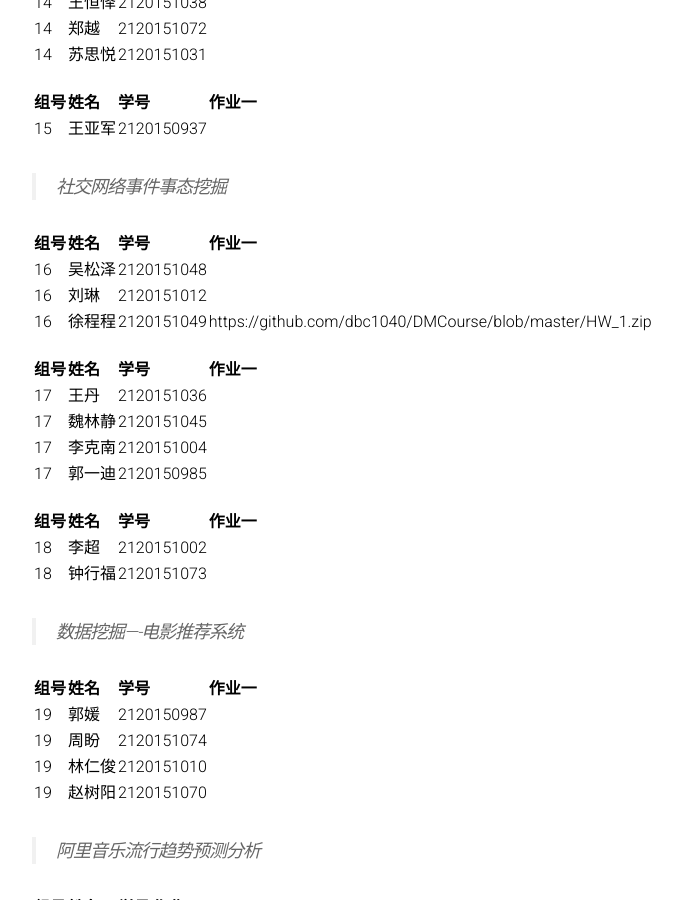
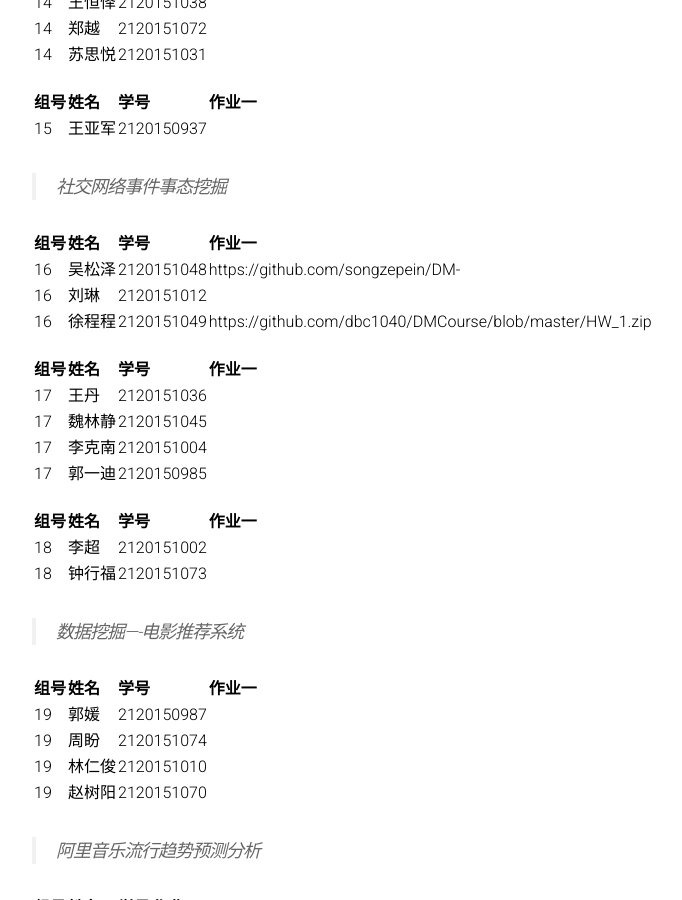
Before and after one commit to BITDM/bitdm.github.io, a Jekyll site: the page built from 2016/groups.md, in a window 1280 px wide and 900 px high, scrolled down 2632 px. Shown: the whole window, without its empty margins (208-890 px from the left). Built offline with Jekyll 4.4.1, drawn with Linux system fonts in a browser that asks for light colours; some of the changed lines change nothing that is shown.

Commit message:
Update groups.md

```diff
--- a/2016/groups.md
+++ b/2016/groups.md
@@ -122,7 +122,7 @@ permalink: /2016/groups/
 
 |组号|姓名|学号|作业一|
 |:-------------|:-------------|:-----|:-----|
-|16|吴松泽|2120151048|
+|16|吴松泽|2120151048|https://github.com/songzepein/DM-|
 |16|刘琳|2120151012|
 |16|徐程程|2120151049|https://github.com/dbc1040/DMCourse/blob/master/HW_1.zip
 
```
